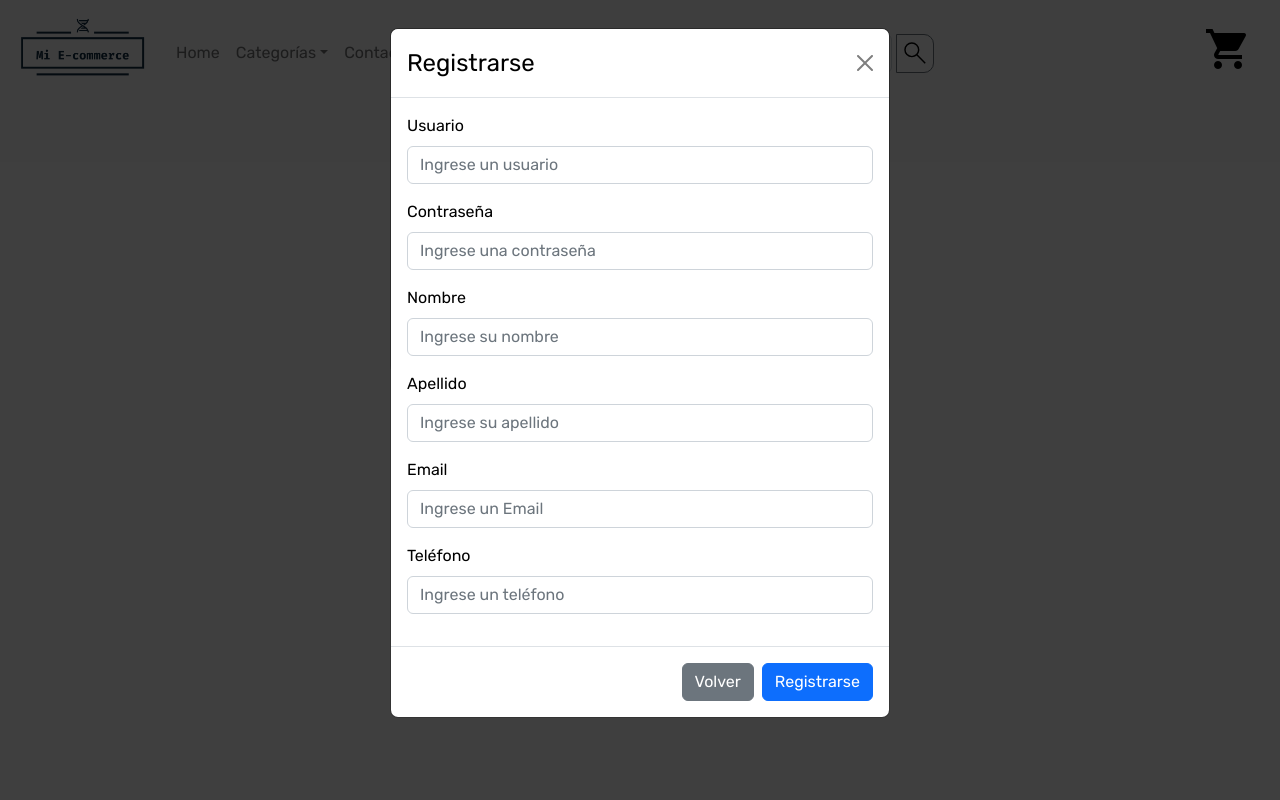
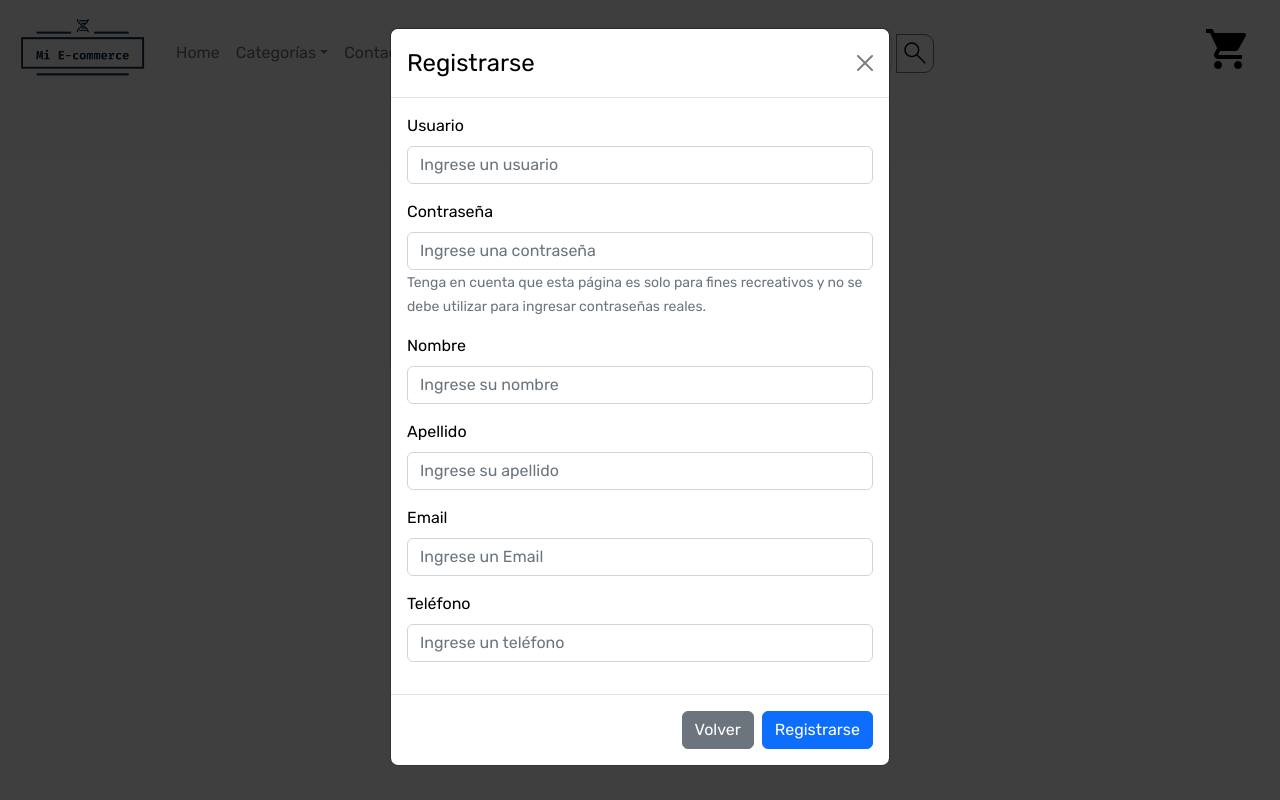
Before and after one commit to patricio97m/E-commerce-React, a React (Create React App) app: page /myaccount in a window 1280 px wide. Both pictures are taken after a click on the button "Registarse". Built offline with nearby package versions, Linux system fonts and the light colour scheme.

Commit message:
Mensaje de advertencia

```diff
--- a/src/Components/NavBar/NavBar.js
+++ b/src/Components/NavBar/NavBar.js
@@ -11,7 +11,7 @@ import { Link } from "react-router-dom";
 const Navbar = () => {
   return (
     <header className="sticky-top">
-      <Navbar2 bg="light" expand="lg">
+      <Navbar2 collapseOnSelect bg="light" expand="lg">
         <Container fluid>
           <Navbar2.Brand>
             <Link to="/">
--- a/src/Components/UserRegister/UserRegister.js
+++ b/src/Components/UserRegister/UserRegister.js
@@ -36,8 +36,8 @@ const UserRegister = ({ showModal, setShowModal }) => {
     const emailQuery = query(UserCollection, where("email", "==", form.email));
     const userQuery = query(UserCollection, where("user", "==", form.user));
 
-    Promise.all([getDocs(emailQuery), getDocs(userQuery)]).then(
-      ([emailSnapshot, userSnapshot]) => {
+    Promise.all([getDocs(emailQuery), getDocs(userQuery)])
+      .then(([emailSnapshot, userSnapshot]) => {
         if (!emailSnapshot.empty) {
           //Si el mail se encuentra en la base de datos, se muestra un mensaje
           setShowEmailError(true);
@@ -56,10 +56,10 @@ const UserRegister = ({ showModal, setShowModal }) => {
             handleUser();
           });
         }
-      }
-    ).finally(() => {
-      setLoading(false);
-    });
+      })
+      .finally(() => {
+        setLoading(false);
+      });
   };
 
   const inputChangeHandler = (ev) => {
@@ -106,6 +106,9 @@ const UserRegister = ({ showModal, setShowModal }) => {
                 onChange={inputChangeHandler}
                 required
               />
+              <Form.Text>
+                Tenga en cuenta que esta página es solo para fines recreativos y no se debe utilizar para ingresar contraseñas reales.
+              </Form.Text>
             </Form.Group>
 
             <Form.Group className="mb-3">
```
